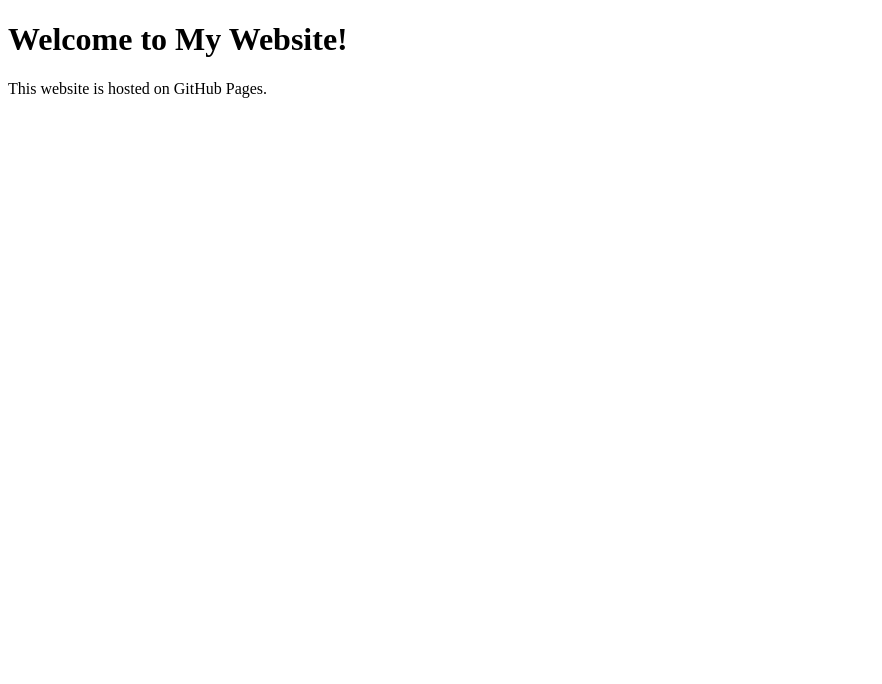
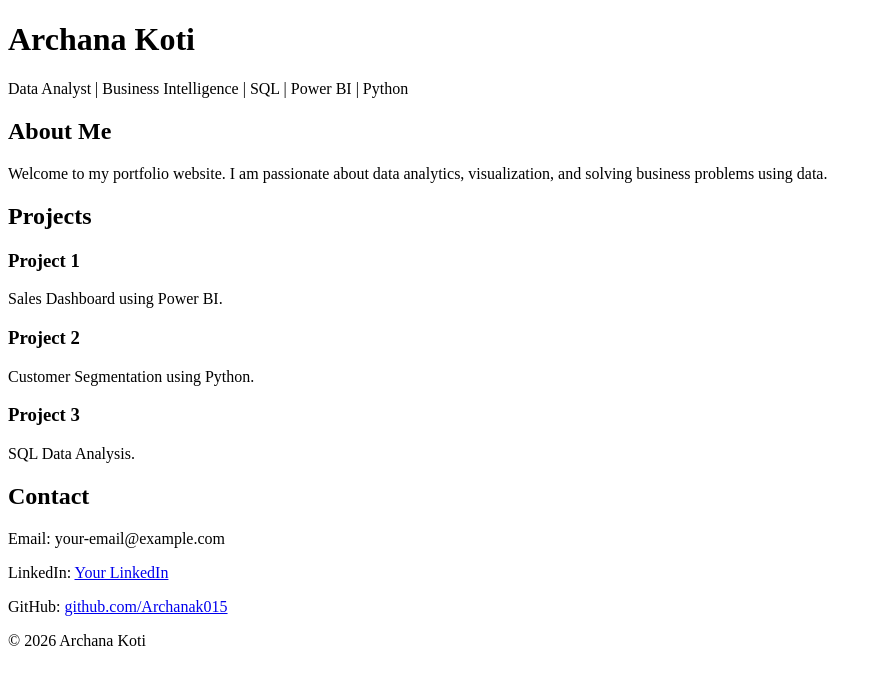
Before and after one commit to Archanak015/Archanak015.github.io, a plain HTML site: page index.html in a window 1280 px wide. Shown: the whole page, without its empty margins (0-882 px from the left). Drawn offline with Linux system fonts and the light colour scheme.

Commit message:
Update index.html

```diff
--- a/index.html
+++ b/index.html
@@ -1,20 +1,68 @@
 <!DOCTYPE html>
-<html>
+<html lang="en">
 <head>
-    <title>My First Website</title>
+    <meta charset="UTF-8">
+    <meta name="viewport" content="width=device-width, initial-scale=1.0">
+    <title>Archana Koti | Portfolio</title>
 
-    <!-- Google tag (gtag.js) -->
+    <!-- Google Analytics -->
     <script async src="https://www.googletagmanager.com/gtag/js?id=G-WRL27SRM8Q"></script>
     <script>
       window.dataLayer = window.dataLayer || [];
       function gtag(){dataLayer.push(arguments);}
       gtag('js', new Date());
-
       gtag('config', 'G-WRL27SRM8Q');
     </script>
+
+    <link rel="stylesheet" href="style.css">
 </head>
 <body>
-    <h1>Welcome to My Website!</h1>
-    <p>This website is hosted on GitHub Pages.</p>
+
+<header>
+    <h1>Archana Koti</h1>
+    <p>Data Analyst | Business Intelligence | SQL | Power BI | Python</p>
+</header>
+
+<section>
+    <h2>About Me</h2>
+    <p>
+        Welcome to my portfolio website. I am passionate about data analytics,
+        visualization, and solving business problems using data.
+    </p>
+</section>
+
+<section>
+    <h2>Projects</h2>
+
+    <h3>Project 1</h3>
+    <p>Sales Dashboard using Power BI.</p>
+
+    <h3>Project 2</h3>
+    <p>Customer Segmentation using Python.</p>
+
+    <h3>Project 3</h3>
+    <p>SQL Data Analysis.</p>
+</section>
+
+<section>
+    <h2>Contact</h2>
+
+    <p>Email: your-email@example.com</p>
+
+    <p>LinkedIn:
+        <a href="#">Your LinkedIn</a>
+    </p>
+
+    <p>GitHub:
+        <a href="https://github.com/Archanak015">
+            github.com/Archanak015
+        </a>
+    </p>
+</section>
+
+<footer>
+    <p>© 2026 Archana Koti</p>
+</footer>
+
 </body>
 </html>
```
